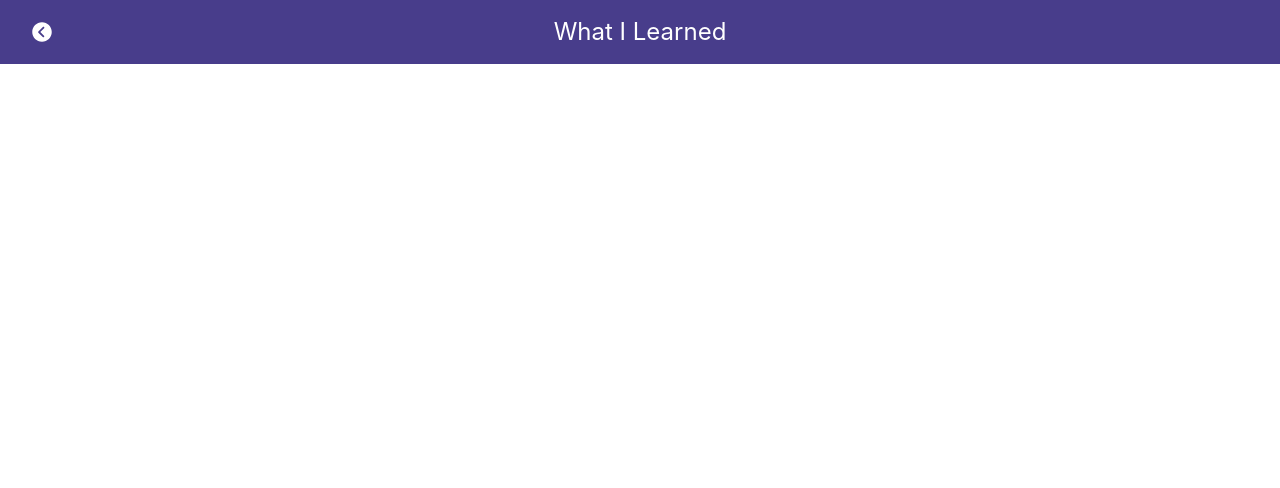
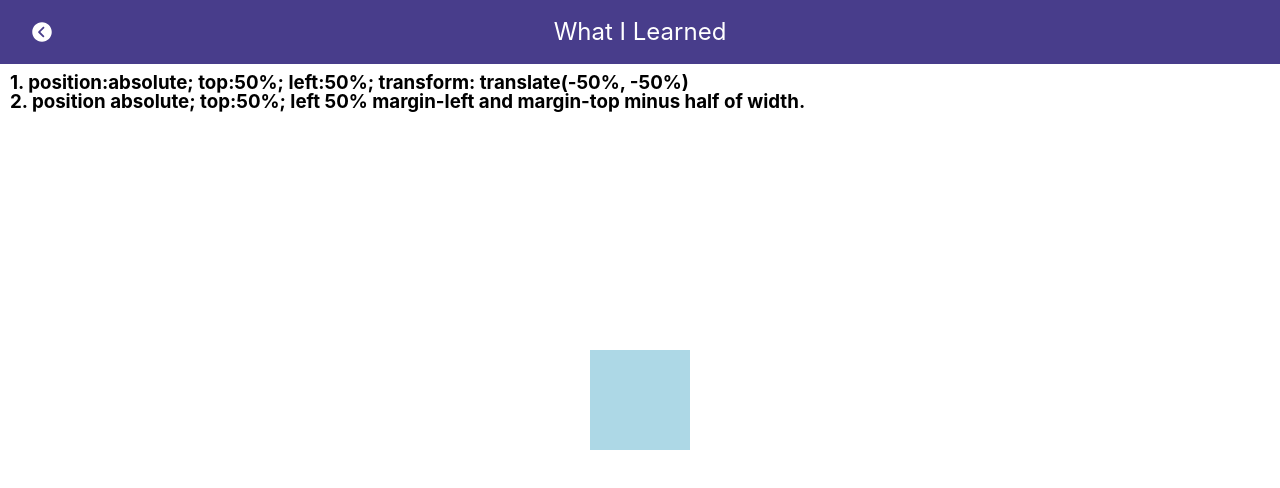
Before and after one commit to saebomp/todayilearned, a React (Create React App) app: page /centerElement in a window 1280 px wide. Shown: the top 488 px of the page. Built offline with nearby package versions, Linux system fonts and the light colour scheme.

Commit message:
feat: add center element

```diff
--- a/src/App.js
+++ b/src/App.js
@@ -20,6 +20,7 @@ import Formwave from './components/Formwave'
 import SetTimeOut from './components/SetTimeOut'
 import ToggleClassName from './components/ToggleClassName'
 import Flexbox from './components/Flexbox'
+import CenterElement from './components/CenterElement'
 
 function App() {
   return (
@@ -45,6 +46,7 @@ function App() {
         <Route exact path="/setTimeOut" component={SetTimeOut} />
         <Route exact path="/toggleClassName" component={ToggleClassName} />
         <Route exact path="/flexbox" component={Flexbox} />
+        <Route exact path="/centerElement" component={CenterElement} />
       </div>
     </Router>
   );
--- a/src/Data.js
+++ b/src/Data.js
@@ -107,4 +107,10 @@ export let DATA = [
     title : 'flexbox',
     component : 'Flexbox'
   },
+  {
+    id: 18,
+    path : '/centerElement',
+    title : 'centerElement',
+    component : 'CenterElement'
+  },
 ]
--- /dev/null
+++ b/src/components/CenterElement.js
@@ -0,0 +1,40 @@
+import React, {useState} from 'react';
+
+const styles = {
+  mar: {
+    margin:'10px'
+  },
+  box1: {
+    width:'100px',
+    height:'100px',
+    backgroundColor:'lightpink',
+    position:'absolute',
+    top:'50%',
+    left:'50%',
+    transform:'translate(-50%, -50%)'
+  },
+  box2: {
+    width:'100px',
+    height:'100px',
+    backgroundColor:'lightblue',
+    position:'absolute',
+    top:'50%',
+    left:'50%',
+    marginTop:'-50px',
+    marginLeft:'-50px',
+  }
+}
+
+const CenterElement = () => {
+
+  return (
+    <div style={styles.mar}>
+      <h3>1. position:absolute; top:50%; left:50%;  transform: translate(-50%, -50%) </h3>
+      <div style={styles.box1}></div>
+      <h3>2. position absolute; top:50%; left 50% margin-left and margin-top minus half of width.  </h3>
+      <div style={styles.box2}></div>
+    </div>
+    )
+  }
+
+export default CenterElement
```
